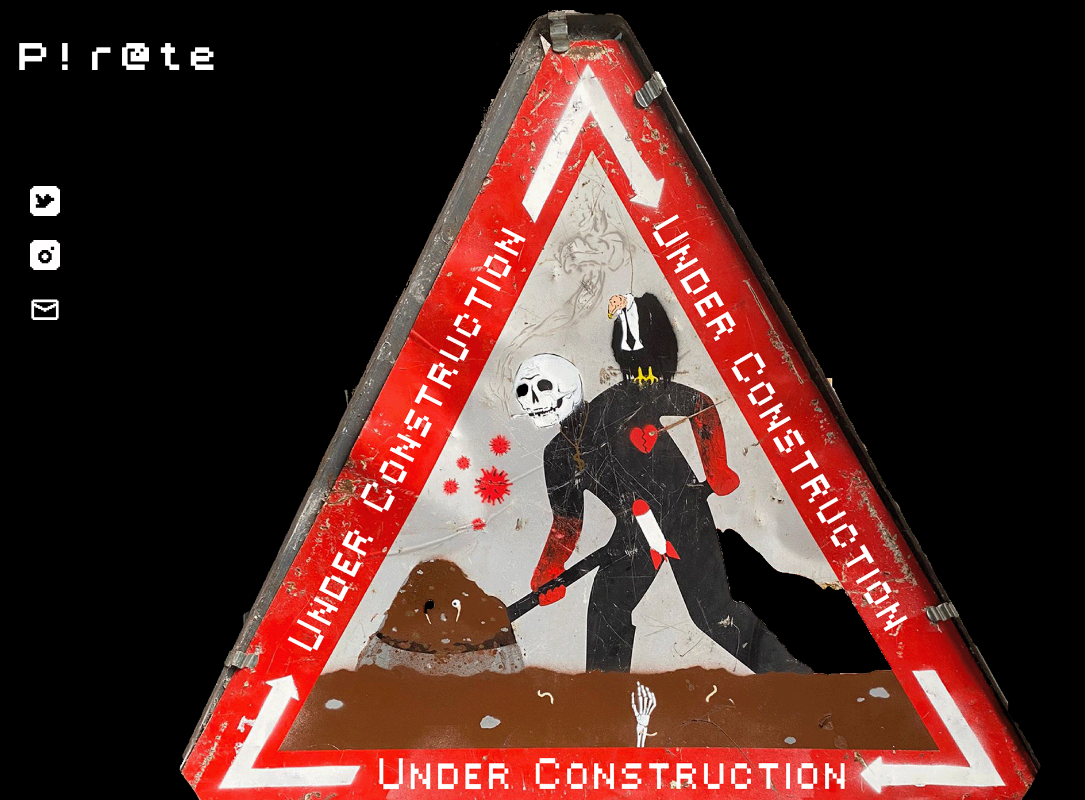
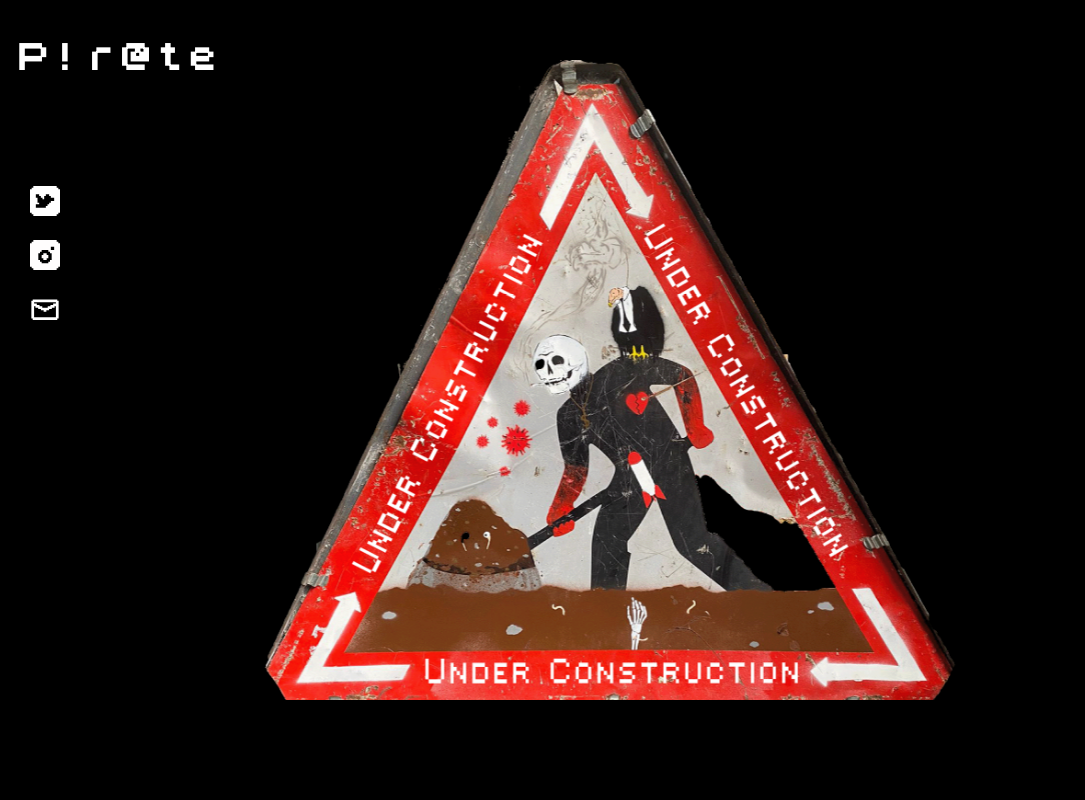
Before and after one commit to Songbird1978/pir-ate, a React (Create React App) app: page /under in a window 1280 px wide. Shown: the whole page, without its empty margins (0-1085 px from the left). Built offline with nearby package versions, Linux system fonts and the light colour scheme.

Commit message:
changed position of under construction image

```diff
--- a/src/pages/under/under.css
+++ b/src/pages/under/under.css
@@ -15,8 +15,10 @@ p {
 .containerConstruction {
 
     position: fixed;
-    width: 100%;
-    height: 100%;
+    margin-top: 50px;
+margin-bottom: 50px;
+    width: 80%;
+    height: 80%;
     background-image: url("../../assets/menatwork.png");
     background-repeat: no-repeat;
     background-size: contain;
```
